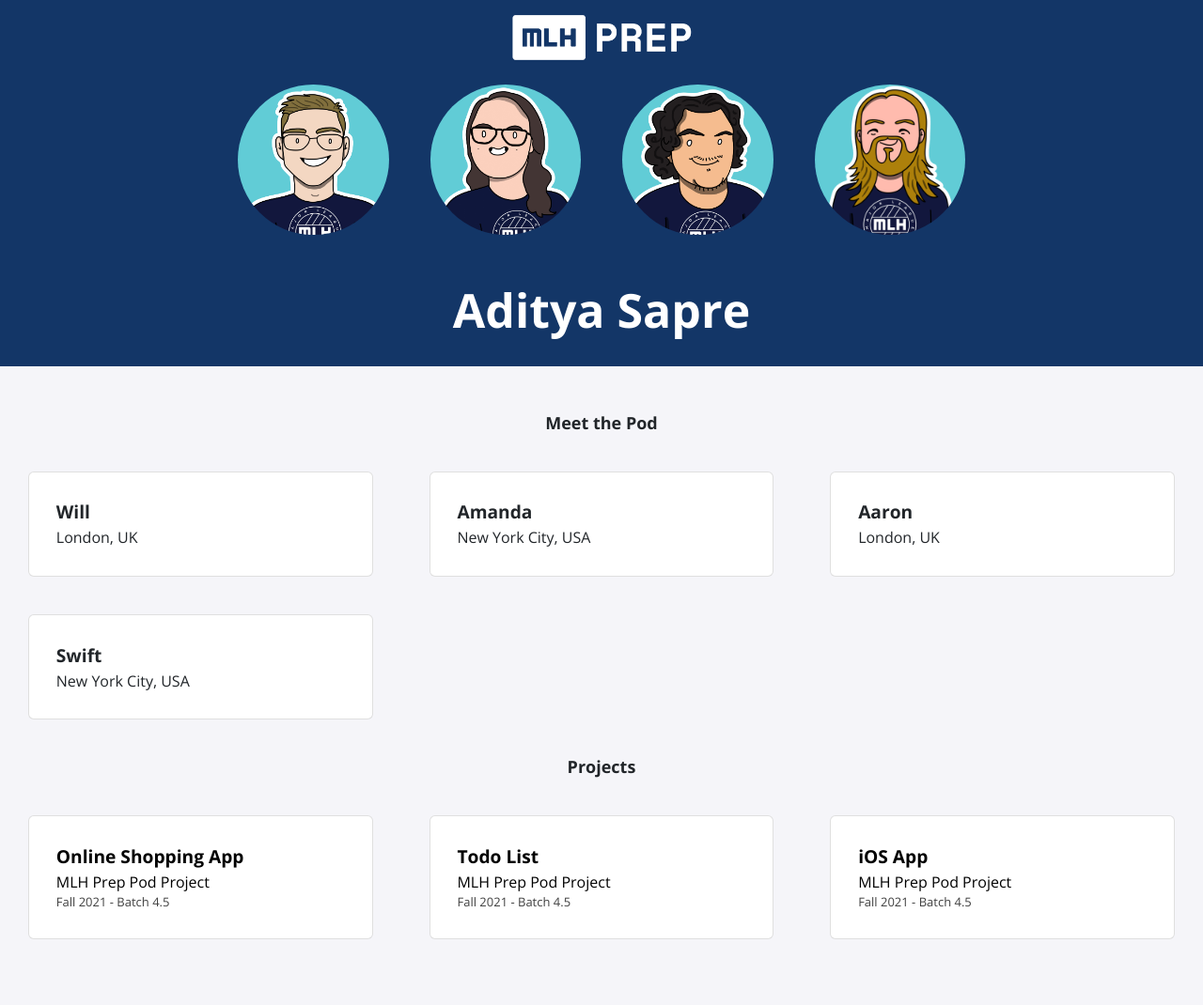
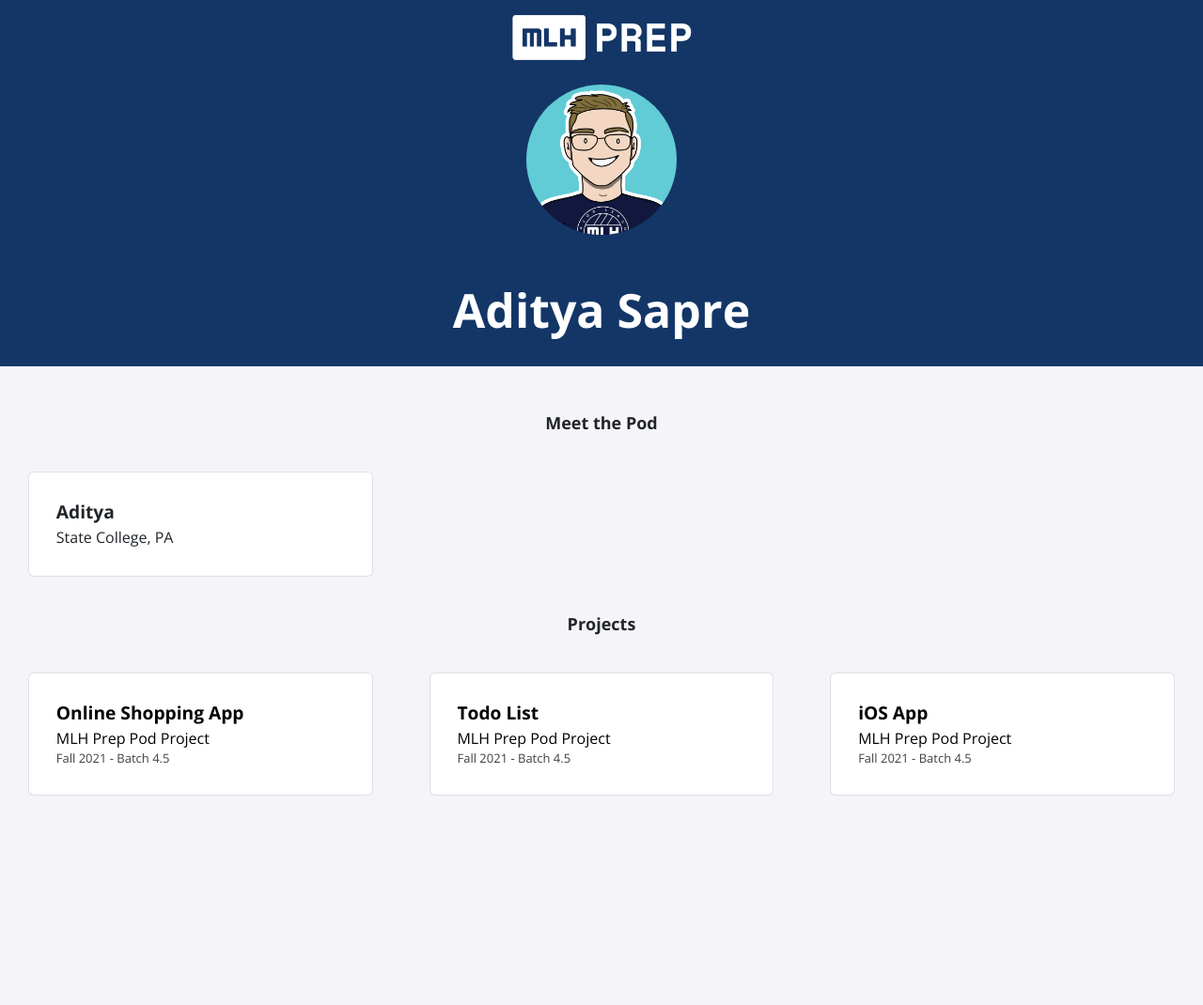
Before and after one commit to adityasapre001/adityasapre002.github.io, a Jekyll site: the page built from index.html, in a window 1280 px wide. Shown: the whole page at 94% size. Built offline with Jekyll 4.4.1, drawn with Linux system fonts in a browser that asks for light colours; nearby versions of some CDN libraries; after the commit the page ends 917 px from its top, so only the background shows below that.

Commit message:
Update fellows.yml

```diff
--- a/_data/fellows.yml
+++ b/_data/fellows.yml
@@ -1,15 +1,3 @@
-- name: Will
+- name: Aditya
   img: logo.jpg
-  location: London, UK
-
-- name: Amanda
-  img: amanda.jpg
-  location: New York City, USA
-
-- name: Aaron
-  img: aaron.jpg
-  location: London, UK
-
-- name: Swift
-  img: swift.jpg
-  location: New York City, USA
+  location: State College, PA
```
